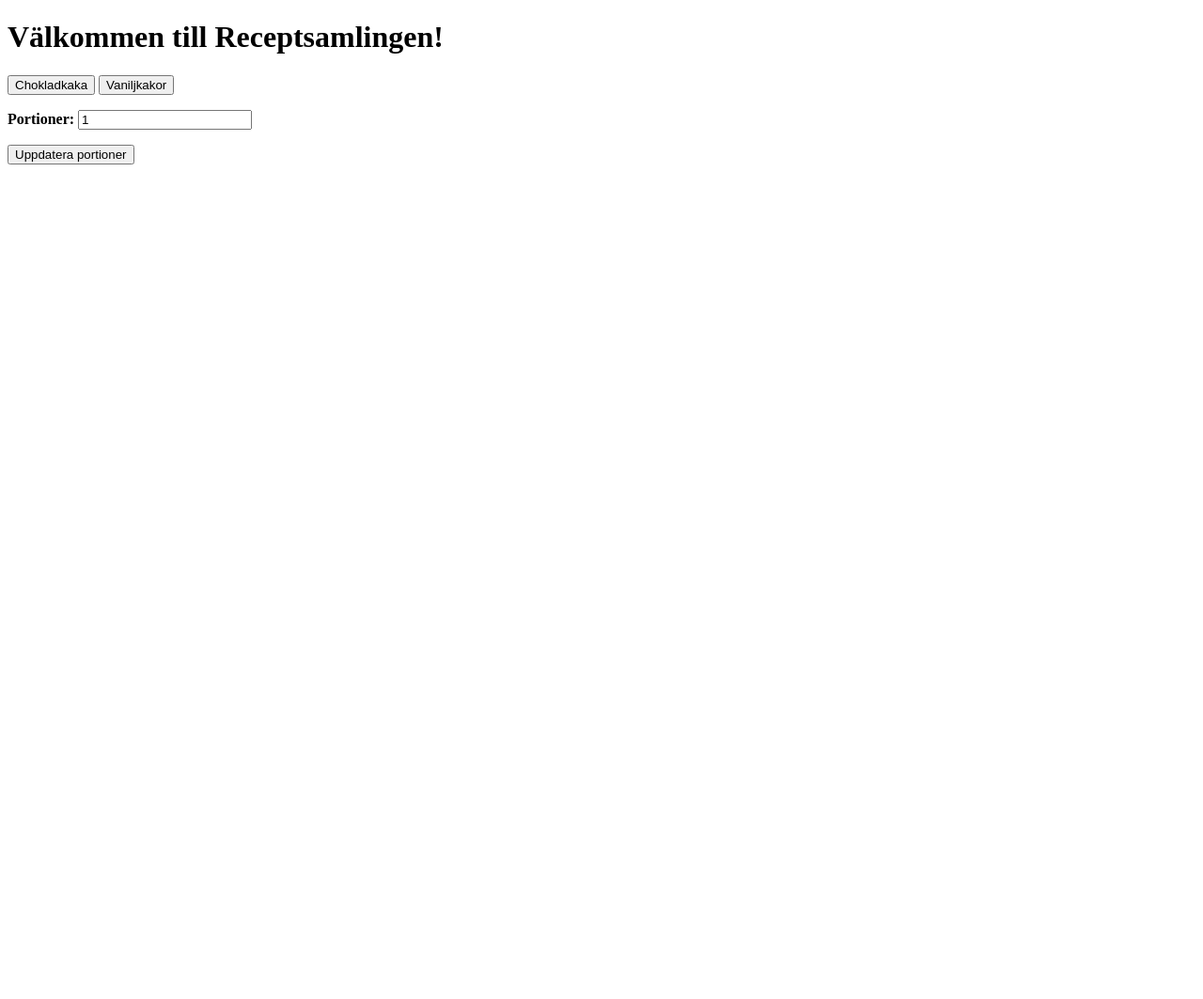
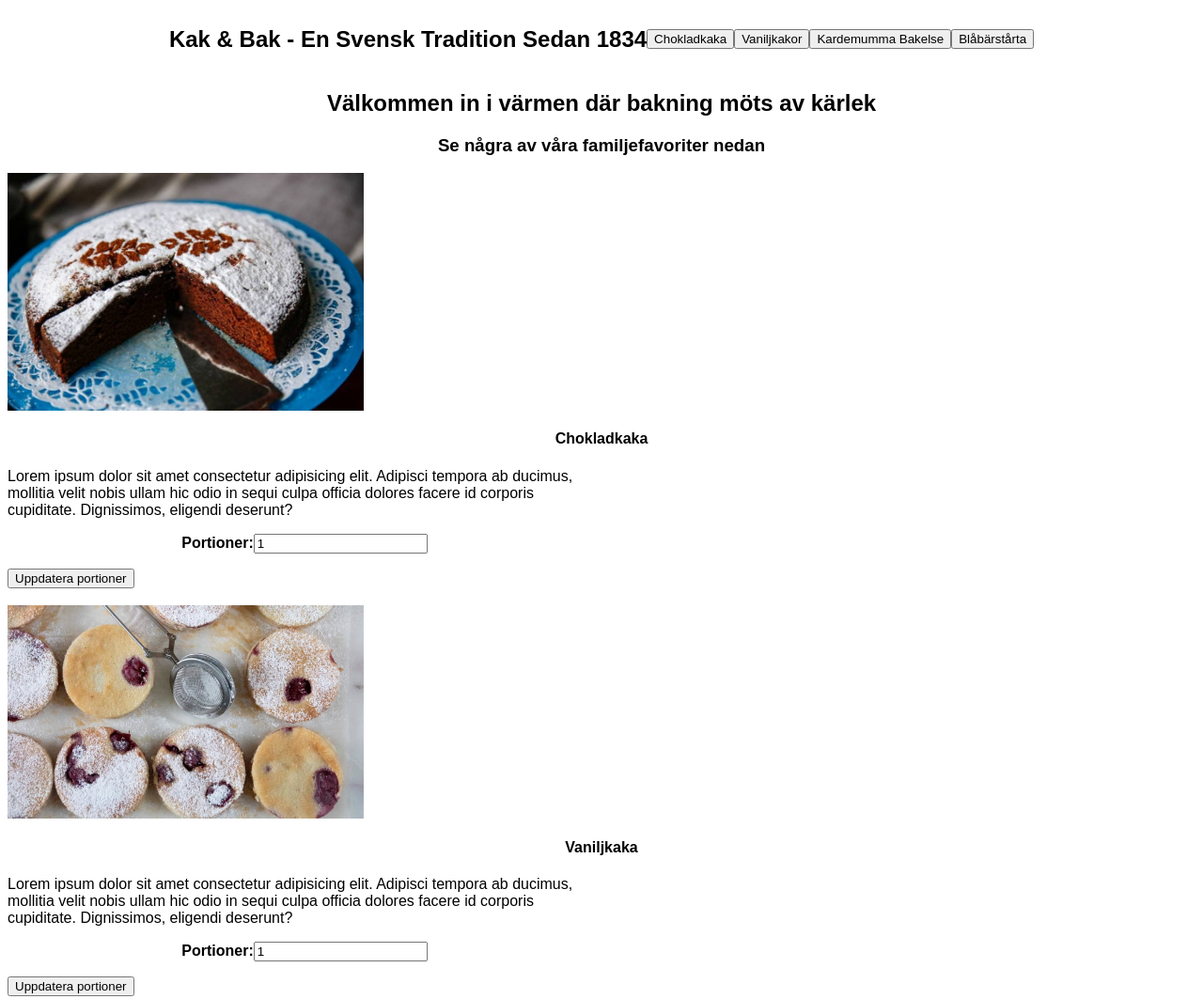
Before and after one commit to Kiwiih/Kak-Bak, a plain HTML site: page index.html in a window 1280 px wide. Shown: the top 1063 px of the page at 94% size. Before the commit the page ends 800 px from the top, so only its background shows below. Drawn offline with Linux system fonts and the light colour scheme.

Commit message:
added content to index.html and basic styling

```diff
--- a/css/main.css
+++ b/css/main.css
@@ -0,0 +1,24 @@
+* {
+    font-family: 'Poppins', sans-serif;
+    box-sizing: border-box;
+}
+
+nav {
+    display: flex;
+    justify-content: center;
+    align-items: center;
+}
+
+h1, h2, h3, h4, p, img {
+    display: flex;
+    justify-content: center;
+    align-items: center;
+}
+
+img {
+    max-width: 30%;
+}
+
+p {
+    max-width: 50%;
+}
--- a/index.html
+++ b/index.html
@@ -7,16 +7,52 @@
 </head>
 
 <body>
-  <h1>Välkommen till Receptsamlingen!</h1>
+  <nav>
+  <h1>Kak & Bak - En Svensk Tradition Sedan 1834</h1>
+<!-- Header buttons -->
   <button id="chokladkaka-btn">Chokladkaka</button>
   <button id="vaniljkakor-btn">Vaniljkakor</button>
-  <!-- Lägg eventuellt till fler knappar för andra recept här -->
+  <button id="kardemummabakelse-btn">Kardemumma Bakelse</button>
+  <button id="blabarstarta-btn">Blåbärstårta</button>
+  </nav>
+  <main>
+    <h2>Välkommen in i värmen där bakning möts av kärlek</h2>
+    <h3>Se några av våra familjefavoriter nedan</h3>
+    <div id="recipe-container">
 
-  <p><strong>Portioner:</strong> <input type="number" id="portion-count" value="1" min="1"></p>
+       <div class="recipes" id="chokladkaka">
+  <img src="./images/chokladkaka.jpg" alt="chokladkaka" loading="lazy">
+        <h4>Chokladkaka</h4>
+        <p>Lorem ipsum dolor sit amet consectetur adipisicing elit. Adipisci tempora ab ducimus, mollitia velit nobis ullam hic odio in sequi culpa officia dolores facere id corporis cupiditate. Dignissimos, eligendi deserunt?</p>
+   <p><strong>Portioner:</strong> <input type="number" id="portion-count" value="1" min="1"></p>
   <button id="update-portions">Uppdatera portioner</button>
-
-  <div id="recipe-container"></div>
-
+       </div>
+       <br>
+       <div class="recipes" id="vaniljkaka">
+        <img src="./images/vaniljkaka.jpg" alt="vaniljkaka" loading="lazy">
+              <h4>Vaniljkaka</h4>
+              <p>Lorem ipsum dolor sit amet consectetur adipisicing elit. Adipisci tempora ab ducimus, mollitia velit nobis ullam hic odio in sequi culpa officia dolores facere id corporis cupiditate. Dignissimos, eligendi deserunt?</p>
+         <p><strong>Portioner:</strong> <input type="number" id="portion-count" value="1" min="1"></p>
+        <button id="update-portions">Uppdatera portioner</button>
+             </div>
+             <br>
+             <div class="recipes" id="kardemummabakelse">
+              <img src="./images/kardemummabakelse.jpg" alt="kardemummabakelse" loading="lazy">
+                    <h4>Kardemummabakelse</h4>
+                    <p>Lorem ipsum dolor sit amet consectetur adipisicing elit. Adipisci tempora ab ducimus, mollitia velit nobis ullam hic odio in sequi culpa officia dolores facere id corporis cupiditate. Dignissimos, eligendi deserunt?</p>
+               <p><strong>Portioner:</strong> <input type="number" id="portion-count" value="1" min="1"></p>
+              <button id="update-portions">Uppdatera portioner</button>
+                   </div>
+                   <br>
+                   <div class="recipes" id="blabarstarta">
+                    <img src="./images/blabarstårta.jpg" alt="Blåbärstårta" loading="lazy">
+                          <h4>Blåbärstårta</h4>
+                          <p>Lorem ipsum dolor sit amet consectetur adipisicing elit. Adipisci tempora ab ducimus, mollitia velit nobis ullam hic odio in sequi culpa officia dolores facere id corporis cupiditate. Dignissimos, eligendi deserunt?</p>
+                     <p><strong>Portioner:</strong> <input type="number" id="portion-count" value="1" min="1"></p>
+                    <button id="update-portions">Uppdatera portioner</button>
+                         </div>
+    </div>
+  </main>
   <script src="./js/main.js"></script>
 </body>
 
```
Also changed, not shown: images/blabarstårta.jpg (added), images/chokladkaka.jpg (added), images/kardemummabakelse.jpg (added), images/vaniljkaka.jpg (added).
